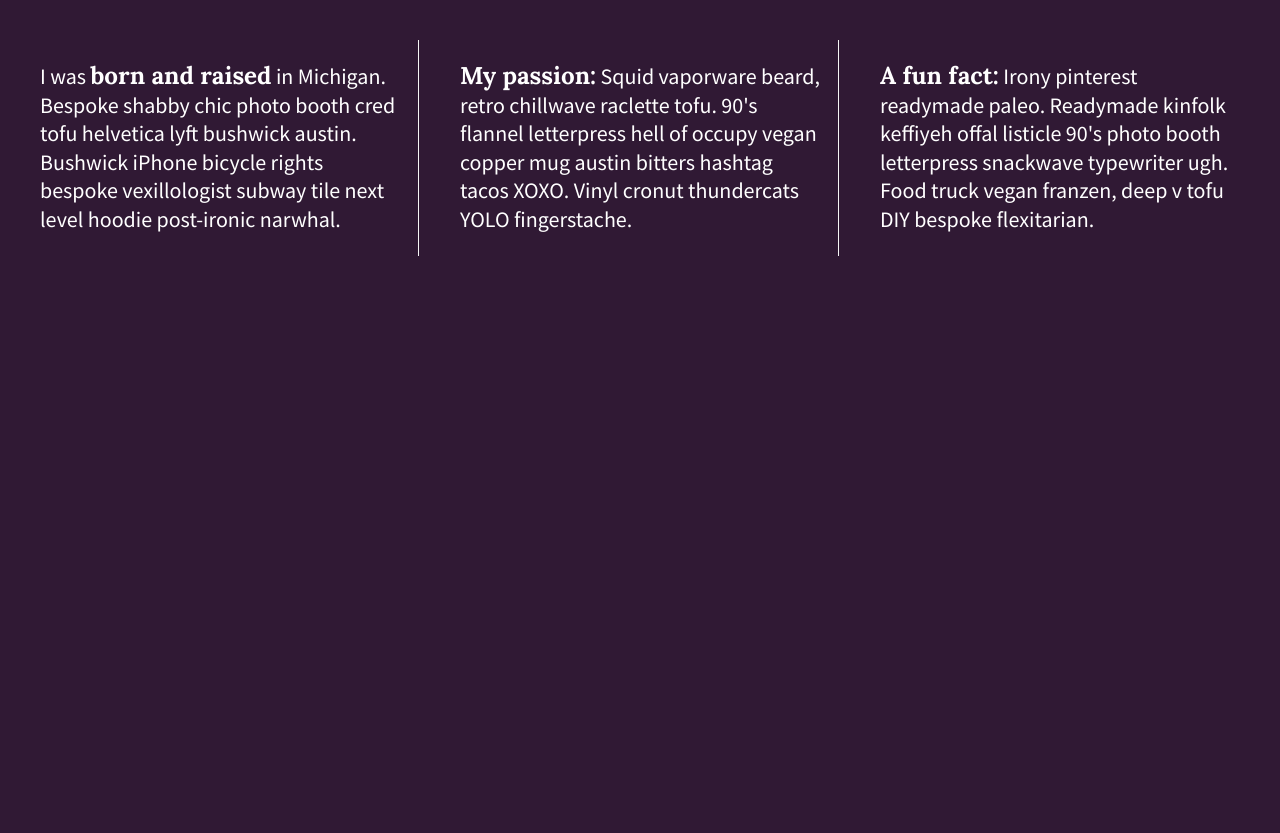
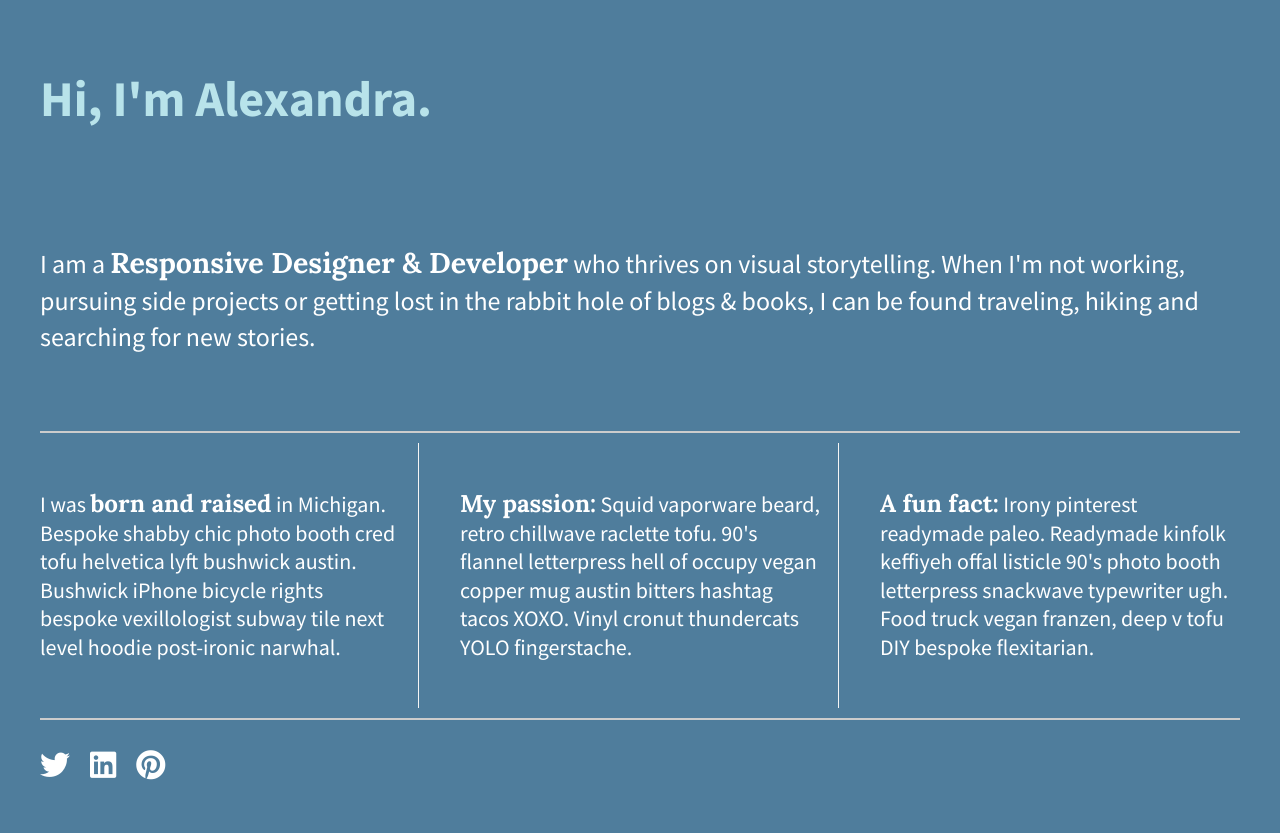
Before and after one commit to a6bspring/divs-flexbox, a plain HTML site: page index.html in a window 1280 px wide. Drawn offline with nearby package versions, Linux system fonts and the light colour scheme.

Commit message:
Add header, main, footer, add flex styles for mobile and desktop, add borders, update colors

```diff
--- a/css/main.css
+++ b/css/main.css
@@ -97,44 +97,84 @@ textarea {
 
 
 html {
-  background-color: #301934;
+  background-color: #4F7D9C;
   height: 100%;
   width: 100%;
 }
 
 body {
+  color: #fff;
   font-family: 'Source Sans Pro', sans-serif;
-  padding: 2em;
+  padding: 1.5em 2em;
   font-size: 1.25em;
   height: 100%;
+  display: flex;
+  justify-content: center;
 }
 
 .wrapper {
-  /*add display:flex and set justify-content to space-between*/
-  flex-flow: row wrap;
-  font-weight: 400;
+    /*add display:flex and set justify-content to space-between*/
+    display: flex;
+    flex-flow: row wrap;
+    font-weight: 400;
+    justify-content: space-between;
+    max-width: 1200px;
+  }
+
+header,
+footer,
+main {
   display: flex;
-  justify-content: space-between;
+  justify-content: flex-start;
+  width: 100%;
 }
 
-.div-1,
-.div-2,
-.div-3 {
+h1 {
+    color:#b8e3ea;
+    font-size: 2.5em;
+}
+
+main {
+    border-bottom: 2px solid #ccc;
+    margin-bottom: 10px;
+}
+
+main p {
+    color: #fff;
+    font-size: 1.3em;
+}
+
+.flex-items {
   /*give the divs a width of 30%, add display:flex, set justify-content and align-items to center*/
+  display: flex;
+  justify-content: center;
+  align-items: center;
   color: #fff;
   line-height: 1.3em;
   font-size: 1.1em;
-  height: auto;
-  display: flex;
-  justify-content: center;
-  align-items: center;
   /*--width 30% for desktop, see media queries--*/
 }
 
+#div-1,
+#div-2 {
+    border-bottom: .5px solid #f5f5f5;
+}
+
 .wrapper span {
+    color: #fff;
     font-family: 'Lora', serif;
     font-size: 1.1em;
 }
+
+footer {
+    font-size: 1.5em;
+    border-top: 2px solid #ccc;
+    margin-top: 10px;
+}
+
+footer i {
+    padding: 30px 20px 0 0;
+  }
 
 
 /* ==========================================================================
@@ -218,17 +258,23 @@ body {
    ========================================================================== */
 
 /*---------- Desktops ----------*/
+
+@media all and (max-width: 768px) {
+    body {
+      padding: 1em;
+    }
+}
+
 @media (min-width: 1200px) {
-    .div-1,
-    .div-2,
-    .div-3 {
-        width: 30%;
+    .flex-items {
+        flex-basis: 30%;
     }
 
-    .div-1,
-    .div-2 {
+    #div-1,
+    #div-2 {
         border-right: .5px solid #f5f5f5;
         padding-right: 1.5%;
+        border-bottom: none;
     }
 }
 
--- a/index.html
+++ b/index.html
@@ -15,6 +15,7 @@
         <script src="js/vendor/modernizr-2.8.3.min.js"></script>
         <link href='http://fonts.googleapis.com/css?family=Lora:700' rel='stylesheet' type='text/css'>
         <link href='http://fonts.googleapis.com/css?family=Source+Sans+Pro:400,700' rel='stylesheet' type='text/css'>
+        <link rel="stylesheet" href="https://use.fontawesome.com/releases/v5.5.0/css/all.css" integrity="sha384-B4dIYHKNBt8Bc12p+WXckhzcICo0wtJAoU8YZTY5qE0Id1GSseTk6S+L3BlXeVIU" crossorigin="anonymous">
     </head>
     <body>
         <!--[if lt IE 8]>
@@ -22,7 +23,16 @@
         <![endif]-->
 
         <section class="wrapper">
-            <div class="div-1">
+            <header>
+                <h1>Hi, I'm Alexandra.</h1>
+            </header>
+            <main>
+                <p>I am a <span>Responsive Designer &amp; Developer</span> who thrives on visual storytelling.
+                When I'm not working, pursuing side projects or getting lost in the rabbit hole
+                of blogs & books, I can be found traveling, hiking and searching for new stories.
+                </p>
+            </main>
+            <div id="div-1" class="flex-items">
                 <p>I was <span>born and raised</span> in Michigan.
                 Bespoke shabby chic photo booth cred
                 tofu helvetica lyft bushwick austin.
@@ -30,20 +40,25 @@
                 vexillologist subway tile next level
                 hoodie post-ironic narwhal.</p>
             </div>
-            <div class="div-2">
+            <div id="div-2" class="flex-items">
                 <p><span>My passion:</span> Squid vaporware beard, retro
                 chillwave raclette tofu. 90's flannel
                 letterpress hell of occupy vegan copper
                 mug austin bitters hashtag tacos XOXO.
                 Vinyl cronut thundercats YOLO fingerstache.</p>
             </div>
-            <div class="div-3">
+            <div id="div-3" class="flex-items">
                 <p><span>A fun fact:</span> Irony pinterest readymade paleo.
                 Readymade kinfolk keffiyeh offal listicle
                 90's photo booth letterpress snackwave
                 typewriter ugh. Food truck vegan franzen,
                 deep v tofu DIY bespoke flexitarian.</p>
             </div>
+            <footer>
+                <i class="fab fa-twitter"></i>
+                <i class="fab fa-linkedin"></i>
+                <i class="fab fa-pinterest"></i>
+            </footer>
         </section>
 
         <script src="https://ajax.googleapis.com/ajax/libs/jquery/1.11.3/jquery.min.js"></script>
```
